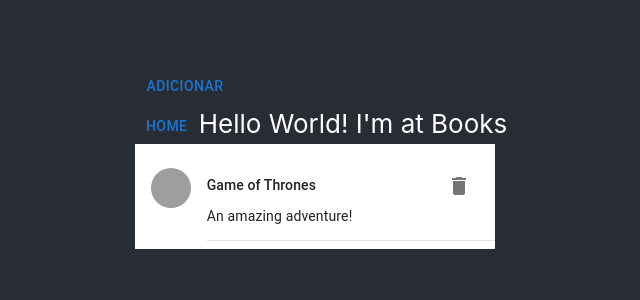
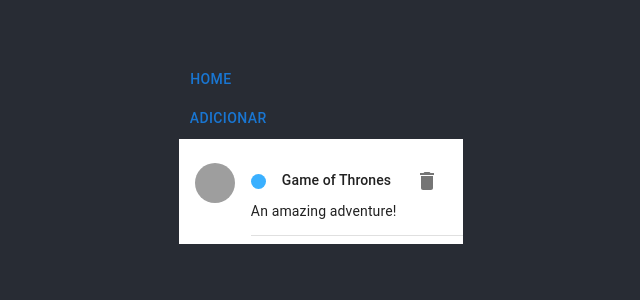
Before and after one commit to mgarciaDeveloper/yago-frontend, a React (Create React App) app: page /books in a window 1280 px wide. Shown: the top 300 px of the page, without its empty margins (319-959 px from the left). Built offline with nearby package versions, Linux system fonts and the light colour scheme; grey boxes are pictures that could not be loaded.

Commit message:
Co-authored-by: mgarcia1794 <mgarcia1794@users.noreply.github.com>

```diff
--- a/package.json
+++ b/package.json
@@ -3,6 +3,7 @@
   "version": "0.1.0",
   "private": true,
   "dependencies": {
+    "@ant-design/plots": "^1.0.9",
     "@emotion/react": "^11.9.0",
     "@emotion/styled": "^11.8.1",
     "@mui/icons-material": "^5.8.3",
--- a/src/App.jsx
+++ b/src/App.jsx
@@ -1,25 +1,44 @@
 import React from "react";
 import { BrowserRouter, Routes, Route } from "react-router-dom";
+import Stack from "@mui/material/Stack";
 import Books from "./Pages/Books";
 import Movies from "./Pages/Movies";
 import Home from "./Pages/Home";
 import Matriz from "./Components/Matriz/matriz";
 import "./App.css";
+import { Pie } from "@antv/g2plot";
 
 function App() {
   return (
     <div className="App">
       <header className="App-header">
+        <Stack
+          direction="column"
+          justifyContent="flex-start"
+          alignItems="center"
+          spacing={2}
+          style={{ width: "100%" }}
+        >
+          <Stack
+            direction="column"
+            justifyContent="flex-start"
+            alignItems="center"
+            spacing={2}
+            style={{ width: "95%" }}
+          >
             <Matriz>
               <BrowserRouter>
                 <Routes>
                   <Route path="/" exact element={<Home />} />
                   <Route path="/home" exact element={<Home />} />
                   <Route path="/books" exact element={<Books />} />
+                  <Route path="/pie" exact element={<Pie/>} />
                   <Route path="/movies" exact element={<Movies />} />
                 </Routes>
               </BrowserRouter>
             </Matriz>
+          </Stack>
+        </Stack>
       </header>
     </div>
   );
--- a/src/Components/Lista/Lista.jsx
+++ b/src/Components/Lista/Lista.jsx
@@ -1,61 +1,70 @@
-import * as React from 'react';
-import List from '@mui/material/List';
-import ListItem from '@mui/material/ListItem';
-import Divider from '@mui/material/Divider';
-import ListItemText from '@mui/material/ListItemText';
-import ListItemAvatar from '@mui/material/ListItemAvatar';
-import Avatar from '@mui/material/Avatar';
-import Typography from '@mui/material/Typography';
-import { Stack } from '@mui/material';
+import * as React from "react";
+import List from "@mui/material/List";
+import ListItem from "@mui/material/ListItem";
+import Divider from "@mui/material/Divider";
+import ListItemText from "@mui/material/ListItemText";
+import ListItemAvatar from "@mui/material/ListItemAvatar";
+import Avatar from "@mui/material/Avatar";
+import Typography from "@mui/material/Typography";
+import { Stack } from "@mui/material";
 import DeleteIcon from "@mui/icons-material/Delete";
 import IconButton from "@mui/material/IconButton";
+import {retornaCorRelacionada} from '../data'
 
 export default function Lista(props) {
-
+  return props.list.length !== 0 ? (
+    <List sx={{ width: "100%", maxWidth: 360, bgcolor: "background.paper" }}>
+      {props.list.map((eo, i) => {
         return (
-   props.list.length !== 0 ?
-   <List sx={{ width: '100%', maxWidth: 360, bgcolor: 'background.paper' }}>
-      {props.list.map((eo,i)=>{
-      return  <>
+          <>
             <ListItem alignItems="flex-start">
               <ListItemAvatar>
-          <Avatar alt="" src={eo.imgsrc}/>
+                <Avatar alt="" src={eo.imgsrc} />
               </ListItemAvatar>
               <ListItemText
-          primary={<Stack
+                primary={
+                  <Stack
                     direction="row"
                     justifyContent="space-between"
                     alignItems="center"
                     spacing={2}
                     sx={{ width: "100%" }}
                   >
-          <React.Fragment>
+
+                      <Stack
+                        direction="row"
+                        justifyContent="flex-start"
+                        alignItems="center"
+                        spacing={2}
+                      >
+                       <div style={{width:'15px' ,height:'15px',borderRadius:'100%' ,backgroundColor:`${retornaCorRelacionada(eo.category)}` }}>
+
+                       </div>
                         <Typography
-              sx={{ display: 'inline' }}
+                          sx={{ display: "inline" }}
                           component="span"
                           variant="subtitle2"
                           color="text.primary"
                         >
                           {eo.title}
                         </Typography>
-          </React.Fragment>
-          <IconButton onClick={()=>{
-           props.delete(eo,i)
+                      </Stack>
 
+                    <IconButton
+                      onClick={() => {
+                        props.delete(eo, i);
                       }}
                       edge="end"
                       aria-label="delete"
                     >
                       <DeleteIcon />
                     </IconButton>
-
                   </Stack>
                 }
-
                 secondary={
                   <React.Fragment>
                     <Typography
-                sx={{ display: 'inline' }}
+                      sx={{ display: "inline" }}
                       component="span"
                       variant="body2"
                       color="text.primary"
@@ -63,15 +72,15 @@
                       {eo.review}
                     </Typography>
                   </React.Fragment>
-
                 }
               />
-
             </ListItem>
             <Divider variant="inset" component="li" />
-       </> })}
+          </>
+        );
+      })}
     </List>
-    :<div></div>
-
+  ) : (
+    <div></div>
   );
 }
--- a/src/Components/data.js
+++ b/src/Components/data.js
@@ -3,9 +3,16 @@
 }
 
 function categoryColors() {
-    return ['#F94C66', , '#F2D1D1']
+  return ['#F94C66', '#54BAB9', '#2E0249', '#3AB0FF', '#F2D1D1']
+}
+
+function retornaCorRelacionada(categoriadoitem){
+  let indexofcategory =  categoryOptions().indexOf(categoriadoitem)
+  let corcorrespondente = categoryColors()[indexofcategory]
+
+  return corcorrespondente
 }
 
 
 
-export { categoryOptions};
+export { categoryOptions, categoryColors,retornaCorRelacionada};
--- a/src/Pages/Books.jsx
+++ b/src/Pages/Books.jsx
@@ -20,6 +20,14 @@
   const navigate = useNavigate();
   return (
     <div>
+      <Button
+        onClick={() => {
+          navigate("/home");
+        }}
+      >
+        Home
+      </Button>
+
       <Listinput
         apagarlista={(listavazia) => {
           return setBooks([]);
@@ -32,14 +40,7 @@
           return setBooks([valordofilho, ...listofBooks]);
         }}
       />
-      <Button
-        onClick={() => {
-          navigate("/home");
-        }}
-      >
-        Home
-      </Button>
-      Hello World! I'm at Books
+
       <Lista
         delete={(valordofilho, indexDoFilho) => {
           return setBooks(
--- a/src/Pages/Movies.jsx
+++ b/src/Pages/Movies.jsx
@@ -17,7 +17,7 @@
 ]
 const navigate = useNavigate()
 const [movies,setMovies] = useState(lmovies)
-return <div style={{width:"90%"}}>
+return <div>
 <Button
       onClick={()=>{
         navigate('/home')
```
Also changed, not shown: src/Components/Charts/Pie.jsx (added, +42 -0 lines), src/Components/gabarito.js (added, +12 -0 lines), 1 other file (tests, documents, lock files or other folders). Lines whose indentation alone changed are shown as unchanged.
